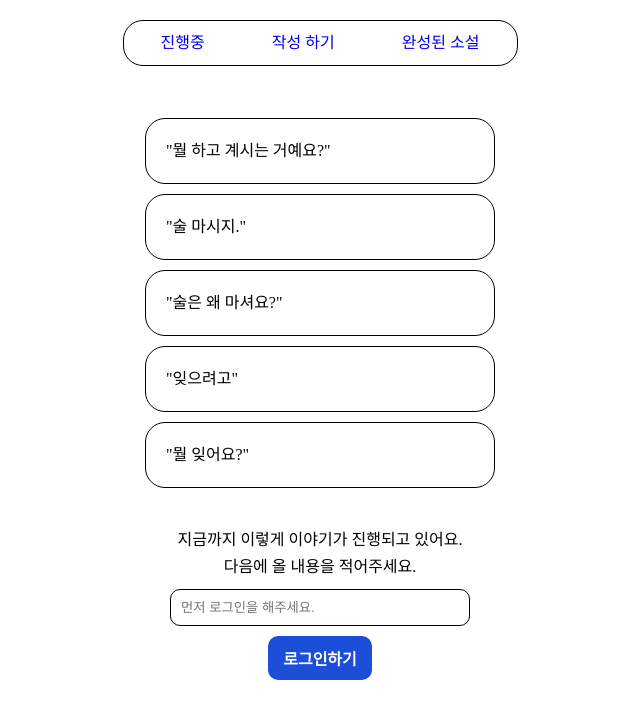
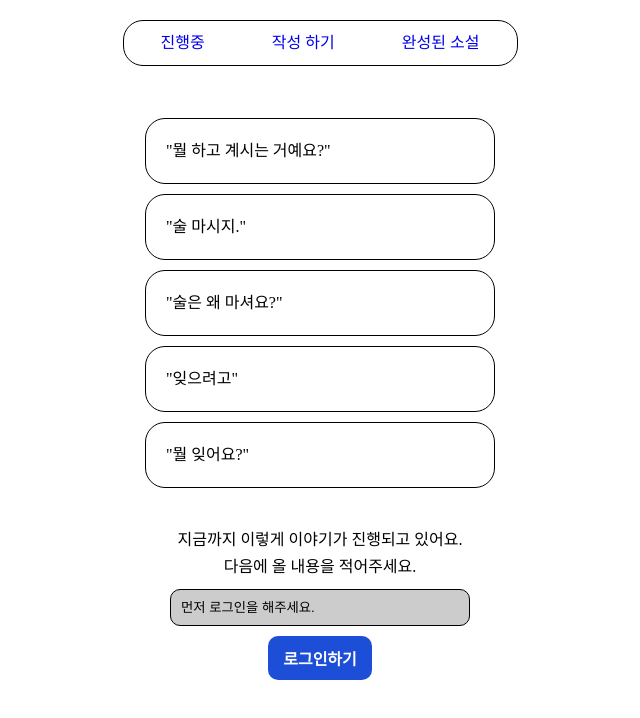
Before and after one commit to 2021bong/the-best-line, a Next.js app: page /write in a window 1280 px wide. Shown: the top 718 px of the page, without its empty margins (320-960 px from the left). Built offline with nearby package versions, Linux system fonts and the light colour scheme.

Commit message:
fix : modify disabled state of input

```diff
--- a/app/(activity)/write/page.module.scss
+++ b/app/(activity)/write/page.module.scss
@@ -30,13 +30,21 @@
     flex-direction: column;
     justify-content: center;
 
-    input {
+    .input {
       width: 300px;
       max-width: 395px;
       margin-bottom: 10px;
       padding: 10px;
       border: 1px solid #000;
       border-radius: 10px;
+
+      &:disabled {
+        background-color: #ccc;
+      }
+    }
+
+    .input:disabled::placeholder {
+      color: #000;
     }
 
     .button {
--- a/app/(activity)/write/page.tsx
+++ b/app/(activity)/write/page.tsx
@@ -9,7 +9,6 @@ export default function Write() {
   const router = useRouter();
   const [content, setContent] = useState('');
   const handleWriteContent = (e: ChangeEvent) => {
-    if (!token) return;
     const target = e.target as HTMLInputElement;
     setContent(target.value);
   };
@@ -66,6 +65,7 @@ export default function Write() {
           }
           value={content}
           onChange={handleWriteContent}
+          disabled={!token}
         ></input>
         <button
           type='submit'
```
